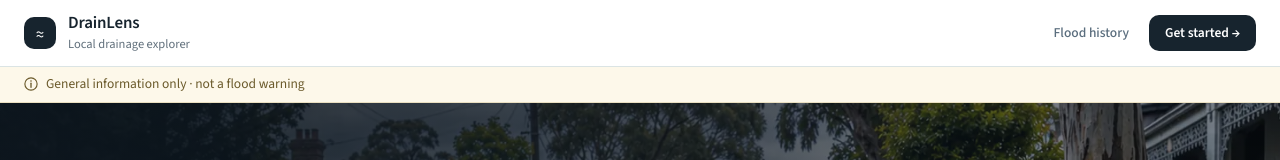
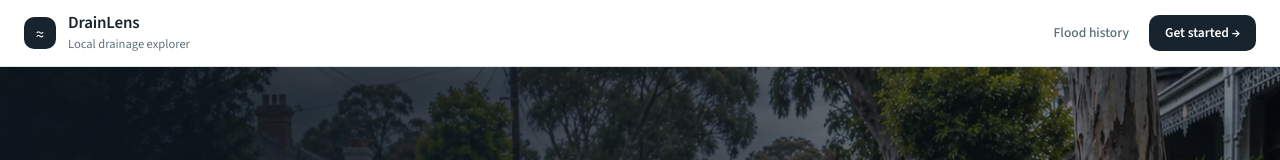
Before and after one commit to Xiyu-Cao-Iroha/FIT5120-TA28-DrainLens, a React (Vite) app in the folder apps/web/: page / in a window 1280 px wide. Shown: the top 160 px of the page. Built offline with nearby package versions, Linux system fonts and the light colour scheme; no server answers; what @drainlens/schema would draw is missing.

Commit message:
Remove the advisory strip across the top of every screen
The footer's always-visible "Not a flood warning" line, the homepage's
closing note and the notice before the full map already say it.

```diff
--- a/apps/web/src/screens/Home.tsx
+++ b/apps/web/src/screens/Home.tsx
@@ -1123,7 +1123,7 @@ function ClaimCard({
 /**
  * The line the whole site is built around, said once more on the way out.
  *
- * The banner above says it on every screen. This repeats it at the bottom of
+ * The footer says it on every screen. This repeats it at the bottom of
  * the page somebody reads before deciding to trust the thing, which is the
  * other moment it can change what they expect.
  */
--- a/apps/web/src/screens/Landing.tsx
+++ b/apps/web/src/screens/Landing.tsx
@@ -61,7 +61,7 @@ export const PRIVACY_LINE =
  * What the product does, and what it refuses to do, before anybody types.
  *
  * The second list is not a disclaimer bolted on at the end. It is the claim
- * the banner makes on every screen and the result screen makes again in its
+ * the footer makes on every screen and the result screen makes again in its
  * own words, said once more at the only moment it can still change what
  * somebody expects — which is before they have asked for anything.
  */
--- a/apps/web/src/ui/Shell.tsx
+++ b/apps/web/src/ui/Shell.tsx
@@ -1,12 +1,13 @@
 /**
  * The frame every screen sits in.
  *
- * The banner is not decoration and does not scroll away. This product shows a
- * simplified comparison built from a filtered photogrammetric surface, and the
- * one thing a resident must never take from it is that they are looking at an
- * official flood map. The line stays on every screen for the same reason the
- * provenance labels stay on every layer: the moment it is somewhere else, the
- * screen someone is actually reading does not carry it.
+ * **There is no advisory strip across the top any more.** It said *General
+ * information only · not a flood warning* on every screen, and the review of 14
+ * September asked for it to go: by then every screen said the same thing in
+ * its own place — the footer's always-visible *Not a flood warning*, the
+ * homepage's closing note, the notice before the full map, and the provenance
+ * tag on every layer — and a fifth copy pinned above all of them took a row
+ * of the map repeating what the reader had already been told.
  */
 
 import { type ReactNode, useEffect, useRef } from 'react';
@@ -18,7 +19,6 @@ import {
   describeDatasets,
 } from './attribution.js';
 import {
-  advisory,
   brand,
   ink,
   line,
@@ -30,32 +30,7 @@ import {
   type,
   weight,
 } from './theme.js';
-import { COVERAGE, TOP_NOTICE } from './terms.js';
-
-/**
- * Drawn, not typed.
- *
- * The obvious character for this is `ⓘ`, and Source Sans 3 does not have it —
- * so setting it as text hands one glyph on every screen to whatever face the
- * reader's system supplies, in a different weight and on a different baseline
- * from the sentence beside it. Four characters in this interface are in that
- * position; all four are drawn instead. See `public/fonts/README.md`.
- */
-function InfoMark() {
-  return (
-    <svg width="14" height="14" viewBox="0 0 16 16" aria-hidden focusable="false">
-      <circle cx="8" cy="8" r="7" fill="none" stroke="currentColor" strokeWidth="1.3" />
-      <circle cx="8" cy="4.6" r="0.95" fill="currentColor" />
-      <path
-        d="M8 7.1v4.7"
-        stroke="currentColor"
-        strokeWidth="1.5"
-        strokeLinecap="round"
-        fill="none"
-      />
-    </svg>
-  );
-}
+import { COVERAGE } from './terms.js';
 
 export interface ShellProps {
   readonly children: ReactNode;
@@ -101,14 +76,13 @@ export interface ShellProps {
    * On the homepage the masthead says what this is to somebody who has just
    * arrived. On the map it says it again to somebody who is already inside,
    * and costs 56 pixels of the thing they came for — stacked with the
-   * advisory banner and the breadcrumb, the map was starting an eighth of the
-   * way down a laptop window. Nothing goes with it: the mark is not a link,
-   * and the way back is the Back control on the row below.
+   * breadcrumb, the map was starting well down a laptop window. Nothing goes
+   * with it: the mark is not a link, and the way back is the Back control on
+   * the row below.
    *
-   * **The advisory banner is not part of this and cannot be turned off.** It
-   * is the one line that stops a simplified drainage map being read as an
-   * official flood map, and the screen most likely to be mistaken for one is
-   * exactly the screen this prop exists for.
+   * **The footer is not part of this and cannot be turned off.** Its summary
+   * line says *Not a flood warning*, and the screen most likely to be mistaken
+   * for an official flood map is exactly the screen this prop exists for.
    */
   readonly masthead?: boolean;
   /**
@@ -215,24 +189,6 @@ export function Shell({
           <span style={{ marginLeft: 'auto' }}>{actions}</span>
         </header>
       )}
-
-      <div
-        role="note"
-        style={{
-          display: 'flex',
-          alignItems: 'center',
-          gap: space(2),
-          padding: `${String(space(2))}px ${String(space(6))}px`,
-          background: advisory.fill,
-          borderBottom: `1px solid ${advisory.line}`,
-          font: type(text.label, { leading: 1.4 }),
-          color: advisory.ink,
-          flexShrink: 0,
-        }}
-      >
-        <InfoMark />
-        {TOP_NOTICE}
-      </div>
 
       {(crumbs !== undefined || back !== undefined) && (
         <nav
--- a/apps/web/src/ui/terms.ts
+++ b/apps/web/src/ui/terms.ts
@@ -29,9 +29,6 @@ export const LAYER = {
 } as const;
 
 export const FULL_MAP = 'Full map';
-
-/** The strip across the top of every page. */
-export const TOP_NOTICE = 'General information only · not a flood warning';
 
 /**
  * What the site covers, said once.
```
Also changed, not shown: 1 other file (tests, documents, lock files or other folders).
